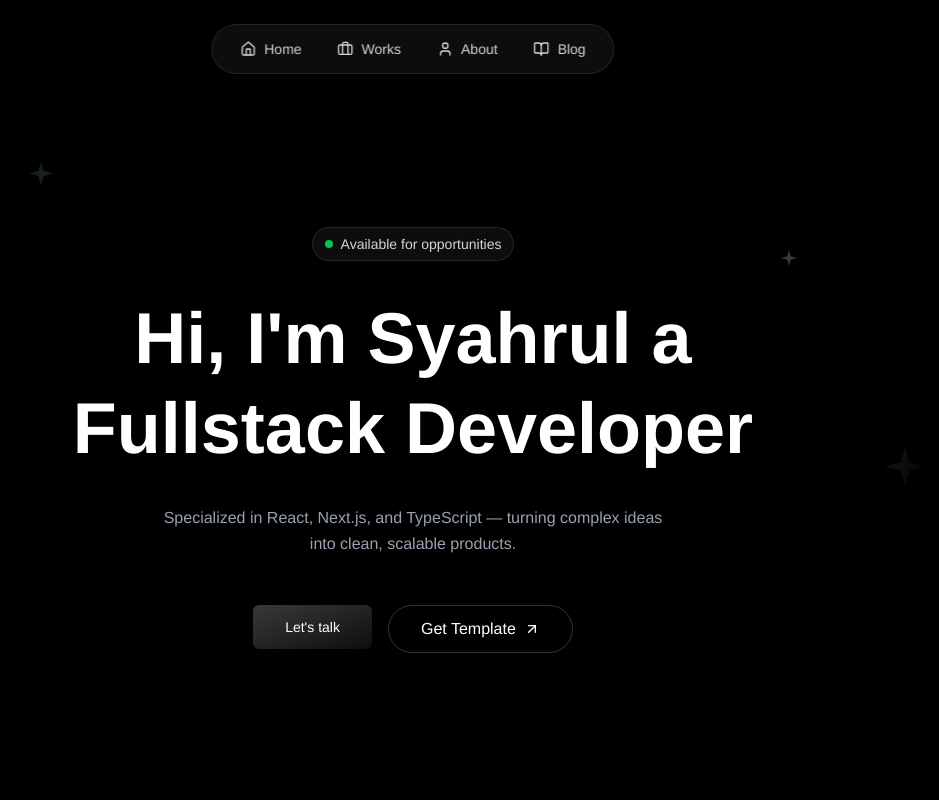
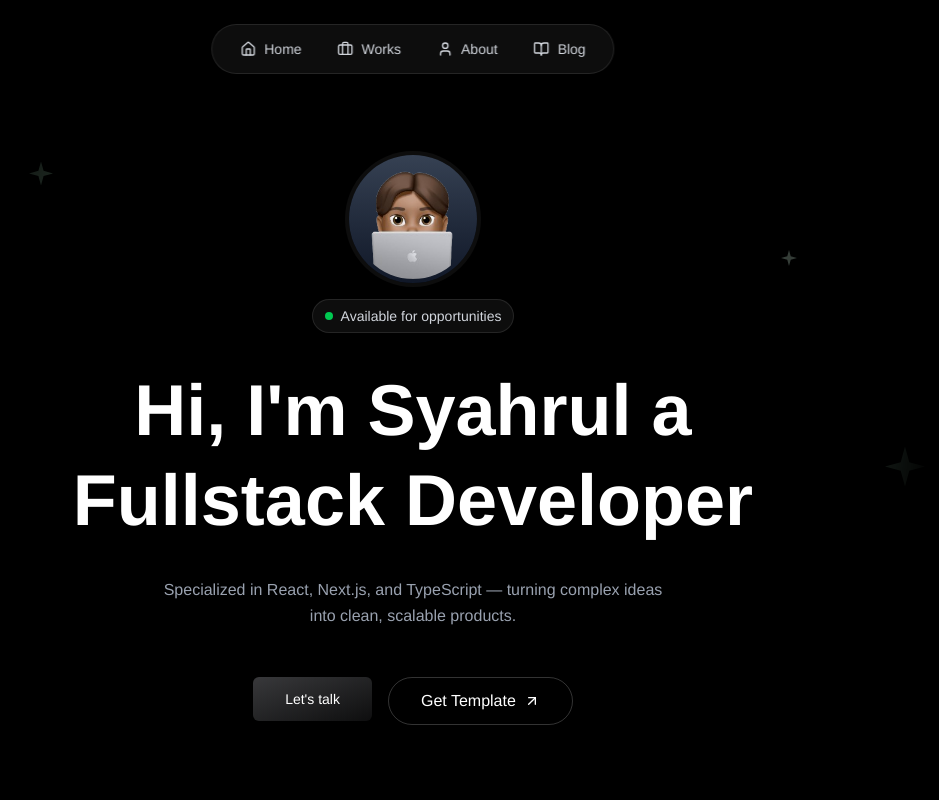
Before and after one commit to syahrulkrn/personal-portoflio, a Next.js app: page / in a window 1280 px wide. Shown: the top 800 px of the page, without its empty margins (227-1166 px from the left). Built offline with nearby package versions, Linux system fonts and the light colour scheme; a web font is replaced by a local one.

Commit message:
feat: add personal avatar image to hero section
Replace the placeholder emoji with a personal avatar image to improve visual branding and personalization. The avatar is displayed in the hero section's profile circle.

```diff
--- a/src/components/Hero.tsx
+++ b/src/components/Hero.tsx
@@ -19,11 +19,19 @@
           transition={{ duration: 0.5 }}
           className="flex flex-col items-center gap-4"
         >
-          {/* <div className="relative w-24 h-24 md:w-32 md:h-32 rounded-full bg-gradient-to-b from-gray-700 to-gray-900 p-1 ring-4 ring-white/5">
-            <div className="w-full h-full rounded-full overflow-hidden bg-gray-800 flex items-center justify-center">
-              <span className="text-4xl md:text-6xl">🧑‍💻</span>
+          <div className="relative w-24 h-24 md:w-32 md:h-32 rounded-full bg-gradient-to-b from-gray-700 to-gray-900 p-1 ring-4 ring-white/5">
+            <div className="w-full h-full rounded-full overflow-hidden bg-white-800 flex items-center justify-center">
+              <span className="text-4xl md:text-6xl">
+                <Image
+                  src="/avatar.png"
+                  alt="Syahrul"
+                  width={128}
+                  height={128}
+                  className="w-full h-full object-cover"
+                />
+              </span>
             </div>
-          </div> */}
+          </div>
 
           <div className="inline-flex items-center gap-2 px-3 py-1.5 rounded-full bg-white/5 border border-white/10 backdrop-blur-sm">
             <span className="relative flex h-2 w-2">
```
Also changed, not shown: public/avatar.png (added).
